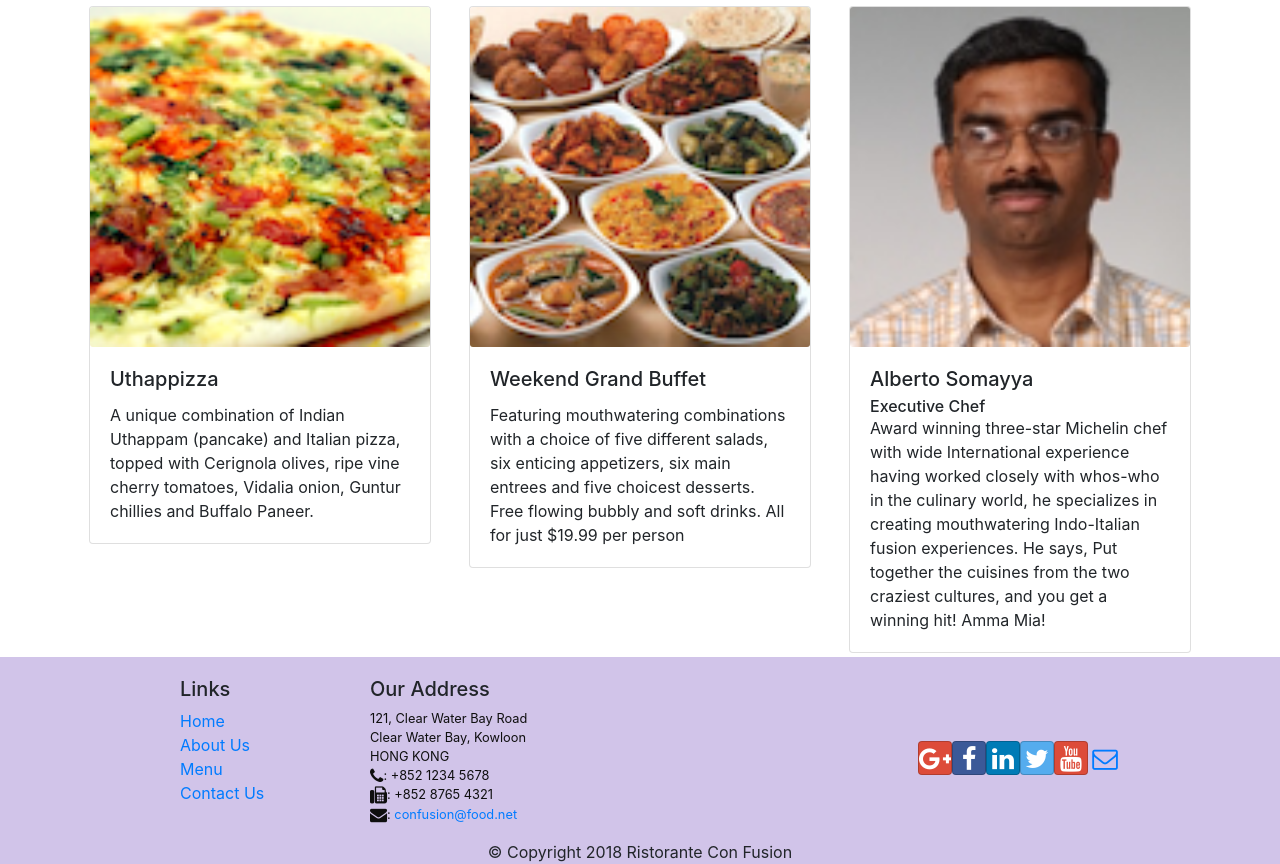
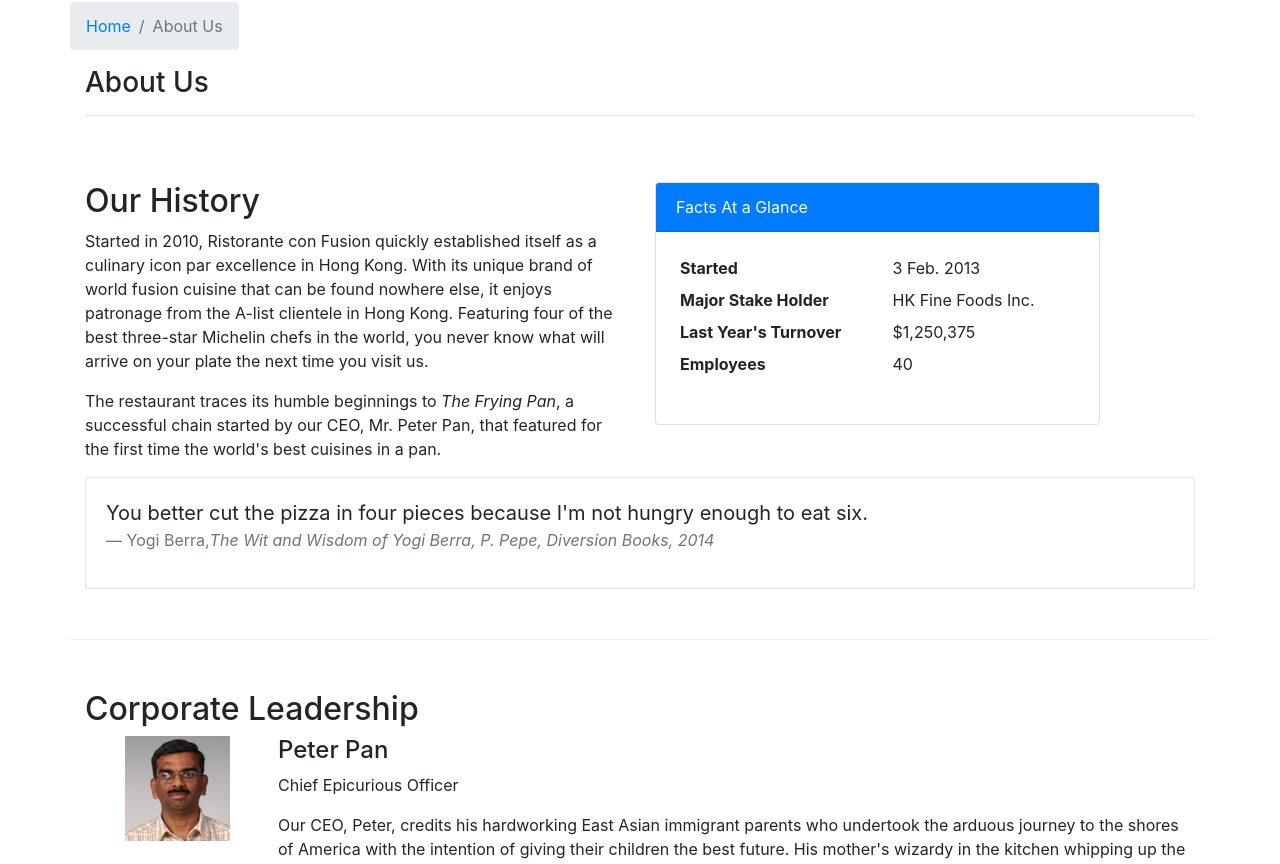
Before and after one commit to youup99/Full-Stack-Web-Development, a React (Create React App) app in the folder Front-End-Web-Development-With-React/confusion/: page /aboutus in a window 1280 px wide. Before the commit this address led to /home. Shown: the part 360-1224 px from the top of the page. Built offline with nearby package versions, Linux system fonts and the light colour scheme.

Commit message:
Assignment #2

```diff
--- /dev/null
+++ b/Front-End-Web-Development-With-React/confusion/src/components/AboutComponent.js
@@ -0,0 +1,117 @@
+import React from "react";
+import {
+  Breadcrumb,
+  BreadcrumbItem,
+  Card,
+  CardBody,
+  CardHeader,
+  Media,
+} from "reactstrap";
+import { Link } from "react-router-dom";
+
+function RenderLeader({ leader }) {
+  return (
+    <Media tag="li">
+      <Media left middle>
+        <Media object src={leader.image} alt={leader.name} />
+      </Media>
+      <Media body className="ml-5">
+        <Media heading>{leader.name}</Media>
+        <p>{leader.designation}</p>
+        <p>{leader.description}</p>
+      </Media>
+    </Media>
+  );
+}
+
+function About(props) {
+  const leaders = props.leaders.map((leader) => {
+    return (
+        <RenderLeader leader={leader}></RenderLeader>
+    )
+  });
+
+  return (
+    <div className="container">
+      <div className="row">
+        <Breadcrumb>
+          <BreadcrumbItem>
+            <Link to="/home">Home</Link>
+          </BreadcrumbItem>
+          <BreadcrumbItem active>About Us</BreadcrumbItem>
+        </Breadcrumb>
+        <div className="col-12">
+          <h3>About Us</h3>
+          <hr />
+        </div>
+      </div>
+      <div className="row row-content">
+        <div className="col-12 col-md-6">
+          <h2>Our History</h2>
+          <p>
+            Started in 2010, Ristorante con Fusion quickly established itself as
+            a culinary icon par excellence in Hong Kong. With its unique brand
+            of world fusion cuisine that can be found nowhere else, it enjoys
+            patronage from the A-list clientele in Hong Kong. Featuring four of
+            the best three-star Michelin chefs in the world, you never know what
+            will arrive on your plate the next time you visit us.
+          </p>
+          <p>
+            The restaurant traces its humble beginnings to{" "}
+            <em>The Frying Pan</em>, a successful chain started by our CEO, Mr.
+            Peter Pan, that featured for the first time the world's best
+            cuisines in a pan.
+          </p>
+        </div>
+        <div className="col-12 col-md-5">
+          <Card>
+            <CardHeader className="bg-primary text-white">
+              Facts At a Glance
+            </CardHeader>
+            <CardBody>
+              <dl className="row p-1">
+                <dt className="col-6">Started</dt>
+                <dd className="col-6">3 Feb. 2013</dd>
+                <dt className="col-6">Major Stake Holder</dt>
+                <dd className="col-6">HK Fine Foods Inc.</dd>
+                <dt className="col-6">Last Year's Turnover</dt>
+                <dd className="col-6">$1,250,375</dd>
+                <dt className="col-6">Employees</dt>
+                <dd className="col-6">40</dd>
+              </dl>
+            </CardBody>
+          </Card>
+        </div>
+        <div className="col-12">
+          <Card>
+            <CardBody className="bg-faded">
+              <blockquote className="blockquote">
+                <p className="mb-0">
+                  You better cut the pizza in four pieces because I'm not hungry
+                  enough to eat six.
+                </p>
+                <footer className="blockquote-footer">
+                  Yogi Berra,
+                  <cite title="Source Title">
+                    The Wit and Wisdom of Yogi Berra, P. Pepe, Diversion Books,
+                    2014
+                  </cite>
+                </footer>
+              </blockquote>
+            </CardBody>
+          </Card>
+        </div>
+      </div>
+      <div className="row row-content">
+        <div className="col-12">
+          <h2>Corporate Leadership</h2>
+        </div>
+        <div className="col-12">
+          <Media list>{leaders}</Media>
+        </div>
+      </div>
+    </div>
+  );
+}
+
+export default About;
--- a/Front-End-Web-Development-With-React/confusion/src/components/MainComponent.js
+++ b/Front-End-Web-Development-With-React/confusion/src/components/MainComponent.js
@@ -5,6 +5,7 @@
 import Footer from "./FooterComponent";
 import Home from "./HomeComponent";
 import DishDetail from "./DishdetailComponent";
+import About from "./AboutComponent";
 import { Switch, Route, Redirect } from "react-router-dom";
 import { COMMENTS } from "../shared/comments";
 import { PROMOTIONS } from "../shared/promotions";
@@ -56,6 +57,10 @@
         <Switch>
           <Route path="/home" component={HomePage} />
           <Route
+            path="/aboutus"
+            component={() => <About leaders={this.state.leaders} />}
+          />
+          <Route
             exact
             path="/menu"
             component={() => <Menu dishes={this.state.dishes} />}
```
